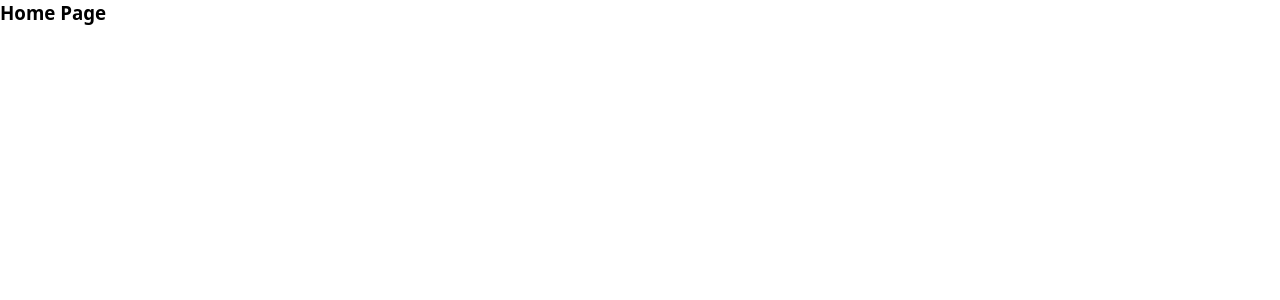
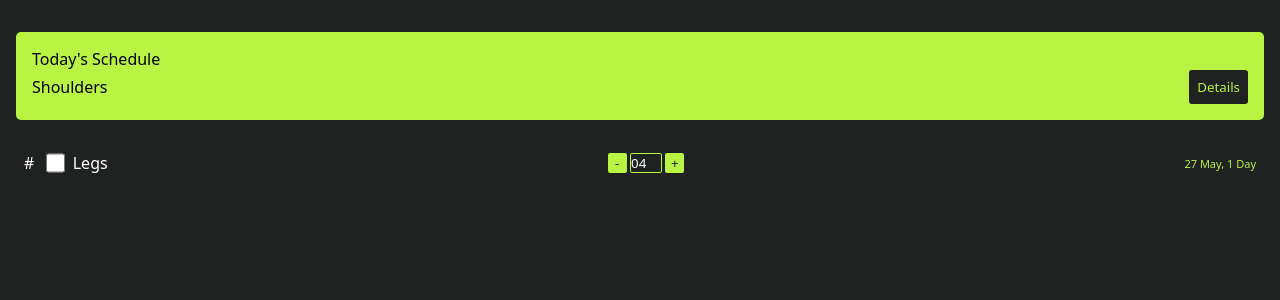
Before and after one commit to prateek18801/liftlog, a React (Vite) app: page / in a window 1280 px wide. Shown: the top 300 px of the page. Built offline with nearby package versions, Linux system fonts and the light colour scheme.

Commit message:
Update home page

```diff
--- /dev/null
+++ b/src/pages/Home.module.css
@@ -0,0 +1,27 @@
+.page {
+    height: 100vh;
+    padding: 2rem 1rem;
+    background-color: var(--secondary);
+}
+
+.schedule {
+    padding: 1rem;
+    margin-bottom: 2rem;
+    border-radius: 5px;
+    background-color: var(--highlight);
+}
+
+.schedule button {
+    padding: 0.5rem;
+    border: none;
+    outline: none;
+    border-radius: 3px;
+    background-color: var(--secondary);
+    color: var(--highlight);
+}
+
+.dflex {
+    display: flex;
+    align-items: center;
+    justify-content: space-between;
+}
--- a/src/pages/Home.tsx
+++ b/src/pages/Home.tsx
@@ -1,10 +1,21 @@
-import React from 'react';
+import ExerciseListItem from '../components/ExerciseListItem';
+import styles from './Home.module.css';
 
 const Home: React.FC = () => {
     return (
-        <>
-            <h3>Home Page</h3>
-        </>
+        <div className={styles.page}>
+
+            <div className={styles.schedule}>
+                <div>Today's Schedule</div>
+                <div className={styles.dflex}>
+                    <div>Shoulders</div>
+                    <button>Details</button>
+                </div>
+            </div>
+
+            <ExerciseListItem />
+
+        </div>
     );
 }
 
```
